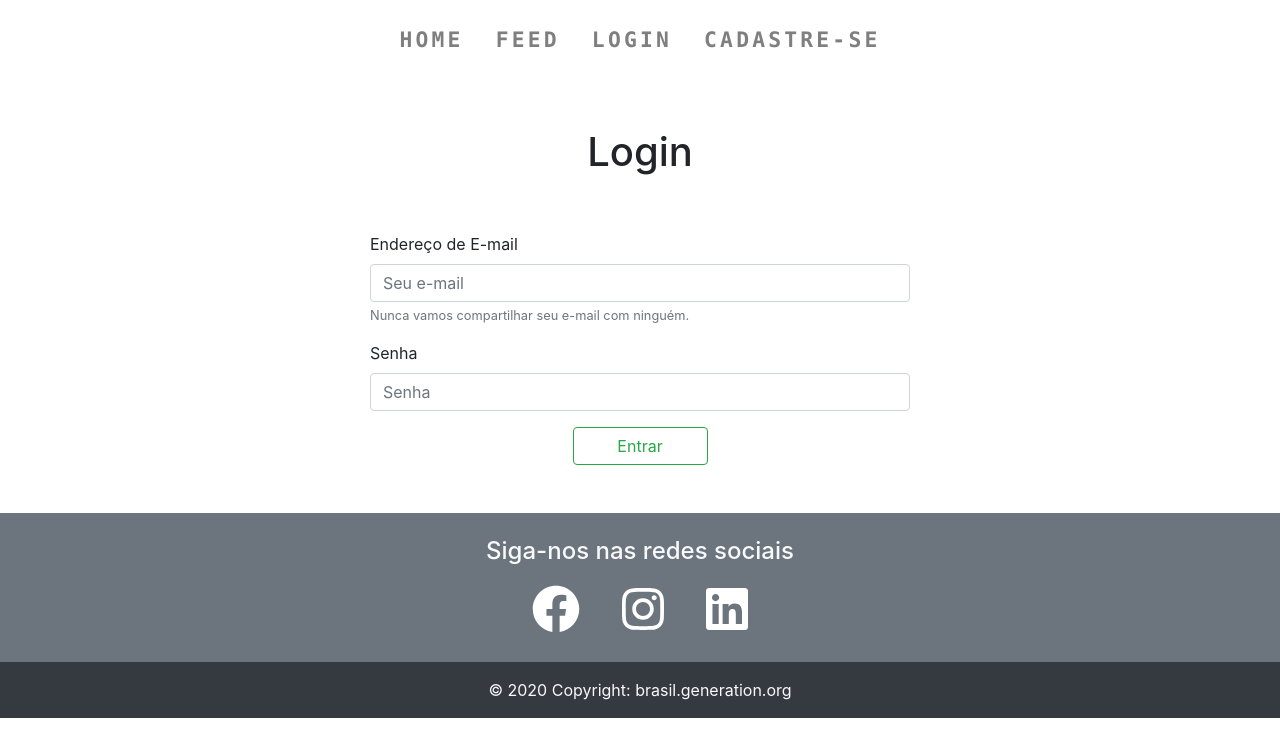
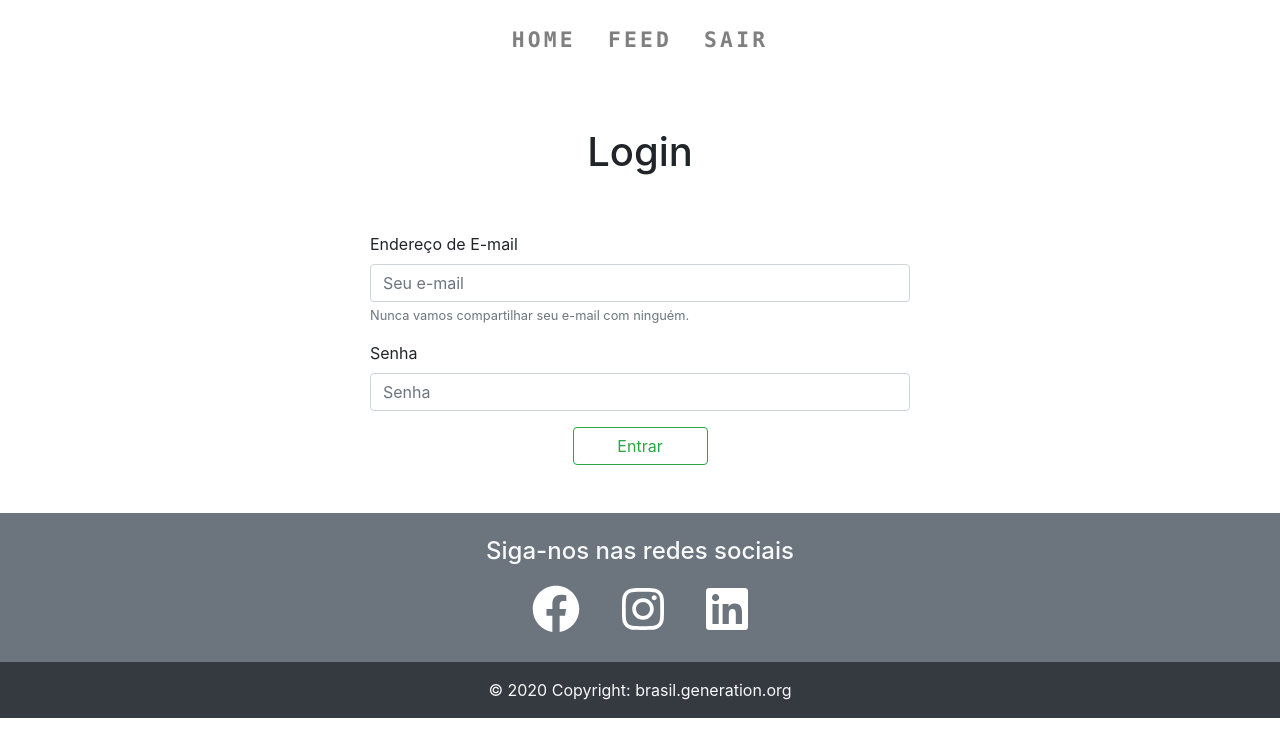
Before and after one commit to marcospacanaro/Angular-blogPessoal, an Angular app in the folder angular-blogPessoal/: page /login in a window 1280 px wide. Shown: the top 756 px of the page. Built offline with nearby package versions, Linux system fonts and the light colour scheme; sample sign-in values are in the browser's storage.

Commit message:
Implementações

```diff
--- a/angular-blogPessoal/src/app/navbar/navbar.component.css
+++ b/angular-blogPessoal/src/app/navbar/navbar.component.css
@@ -2,3 +2,7 @@
     letter-spacing: .2rem;
     font-size: 16pt;
 }
+
+a{
+    cursor: pointer;
+}
--- a/angular-blogPessoal/src/app/navbar/navbar.component.html
+++ b/angular-blogPessoal/src/app/navbar/navbar.component.html
@@ -1,5 +1,5 @@
 <div class="container-fluid d-flex justify-content-center">
-    <nav class="navbar navbar-expand-lg navbar-light bg-white">
+    <nav class="navbar navbar-expand-lg navbar-light bg-transparent">
 
         <button class="navbar-toggler" type="button" data-toggle="collapse" data-target="#conteudoNavbarSuportado"
             aria-controls="conteudoNavbarSuportado" aria-expanded="false" aria-label="Alterna navegação">
@@ -9,21 +9,34 @@
         <div class="collapse navbar-collapse" id="conteudoNavbarSuportado">
             <ul class="navbar-nav mr-auto">
                 <li class="nav-item">
-                    <a class="nav-link texto text-monospace text-uppercase font-weight-bold p-3"
-                    routerLink="/home">Home <span class="sr-only">(página atual)</span></a>
+                    <a class="nav-link texto text-monospace text-uppercase font-weight-bold p-3" routerLink="/home">Home
+                        <span class="sr-only">(página atual)</span></a>
                 </li>
                 <li class="nav-item">
                     <a class="nav-link texto text-monospace text-uppercase font-weight-bold p-3"
                         routerLink="/feed">Feed</a>
                 </li>
+
+                <div *ngIf='auth.btnLogin()'>
                     <li class="nav-item">
                         <a class="nav-link texto text-monospace text-uppercase font-weight-bold p-3"
                             routerLink="/login">Login</a>
                     </li>
+                </div>
+
+                <div *ngIf='auth.btnLogin()'>
                     <li class="nav-item">
                         <a class="nav-link texto text-monospace text-uppercase font-weight-bold p-3"
                             routerLink="/cadastro">Cadastre-se</a>
                     </li>
+                </div>
+
+                <div *ngIf='auth.btnSair()'>
+                    <li class="nav-item">
+                        <a class="nav-link texto text-monospace text-uppercase font-weight-bold p-3"
+                            (click)='sair()'>Sair</a>
+                    </li>
+                </div>
             </ul>
         </div>
     </nav>
--- a/angular-blogPessoal/src/app/navbar/navbar.component.ts
+++ b/angular-blogPessoal/src/app/navbar/navbar.component.ts
@@ -1,4 +1,6 @@
 import { Component, OnInit } from '@angular/core';
+import { Router } from '@angular/router';
+import { AuthService } from '../service/auth.service';
 
 @Component({
   selector: 'app-navbar',
@@ -7,9 +9,17 @@ import { Component, OnInit } from '@angular/core';
 })
 export class NavbarComponent implements OnInit {
 
-  constructor() { }
+  constructor(
+    private router: Router,
+    public auth: AuthService
+  ) { }
 
   ngOnInit(): void {
   }
 
+  sair() {
+    this.router.navigate(['/login'])
+    localStorage.clear()
+  }
+
 }
--- a/angular-blogPessoal/src/app/service/auth.service.ts
+++ b/angular-blogPessoal/src/app/service/auth.service.ts
@@ -18,4 +18,26 @@ export class AuthService {
   cadastrar(user: User) {
     return this.http.post('http://localhost:8080/usuarios/cadastrar', user)
   }
+
+  btnSair(){
+    let ok = false
+    let token = localStorage.getItem('token')
+
+    if(token != null) {
+      ok = true;
+    }
+
+    return ok;
+  }
+
+  btnLogin() {
+    let ok = false
+    let token = localStorage.getItem('token')
+
+    if(token == null) {
+      ok = true;
+    }
+
+    return ok;
+  }
 }
```
Also changed, not shown: 1 other file (tests, documents, lock files or other folders). Lines whose indentation alone changed are shown as unchanged.
